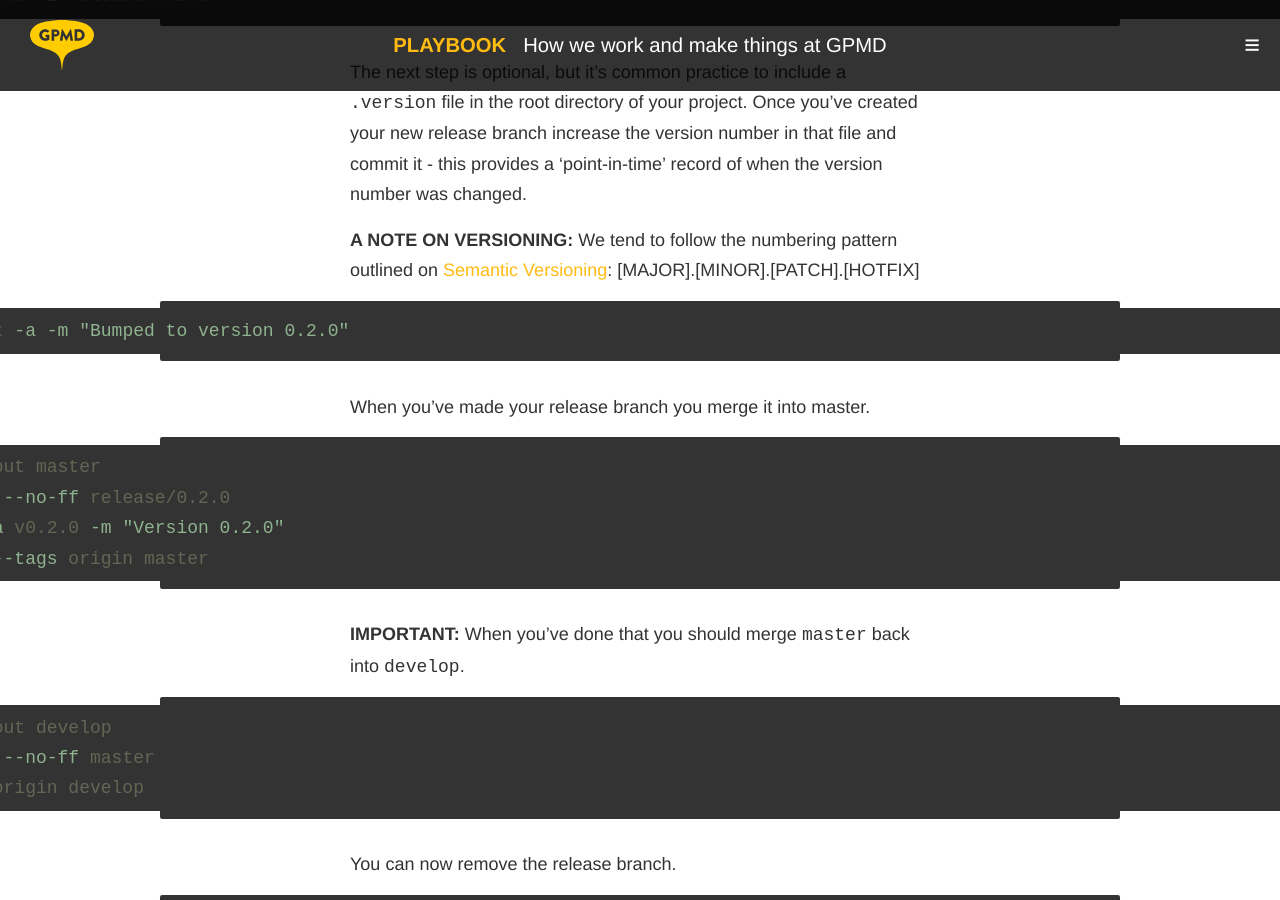
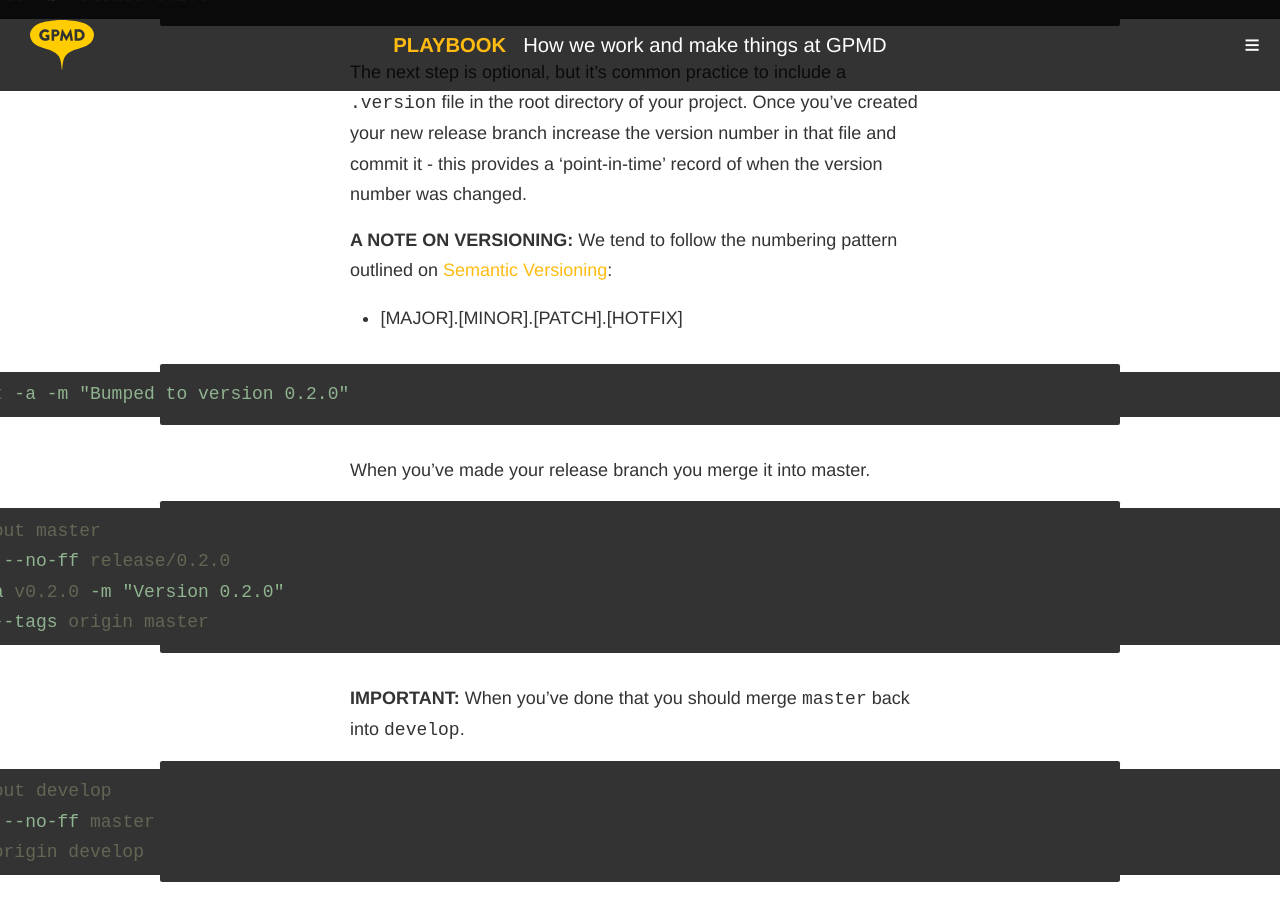
Before and after one commit to gpmd/playbook, a Jekyll site: the page built from _posts/pages/2014-03-27-gitflow.md, in a window 1280 px wide and 900 px high, scrolled down 1874 px. Built offline with Jekyll 4.4.1, drawn with Linux system fonts in a browser that asks for light colours; nearby versions of some CDN libraries; Markdown is read by kramdown in place of the engine named in the settings.

````diff
--- a/_posts/pages/2014-03-27-gitflow.md
+++ b/_posts/pages/2014-03-27-gitflow.md
@@ -45,7 +45,9 @@ $ git checkout -b release/0.2.0
 
 The next step is optional, but it's common practice to include a `.version` file in the root directory of your project. Once you've created your new release branch increase the version number in that file and commit it - this provides a 'point-in-time' record of when the version number was changed.
 
-**A NOTE ON VERSIONING:** We tend to follow the numbering pattern outlined on [Semantic Versioning](http://semver.org/): [MAJOR].[MINOR].[PATCH].[HOTFIX]
+**A NOTE ON VERSIONING:** We tend to follow the numbering pattern outlined on [Semantic Versioning](http://semver.org/):
+
+* [MAJOR].[MINOR].[PATCH].[HOTFIX]
 
 ```bash
 $ git commit -a -m "Bumped to version 0.2.0"
````
